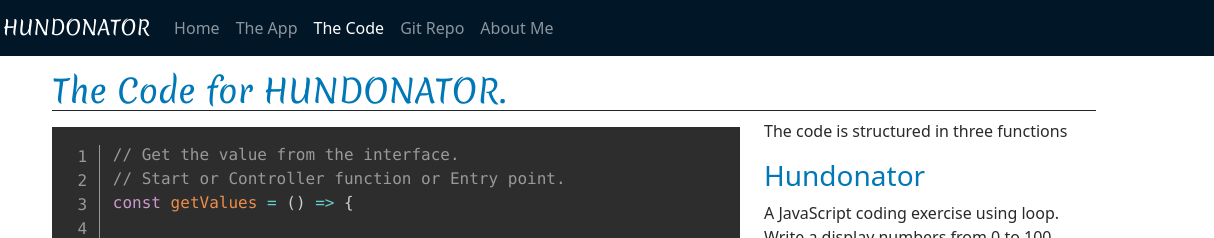
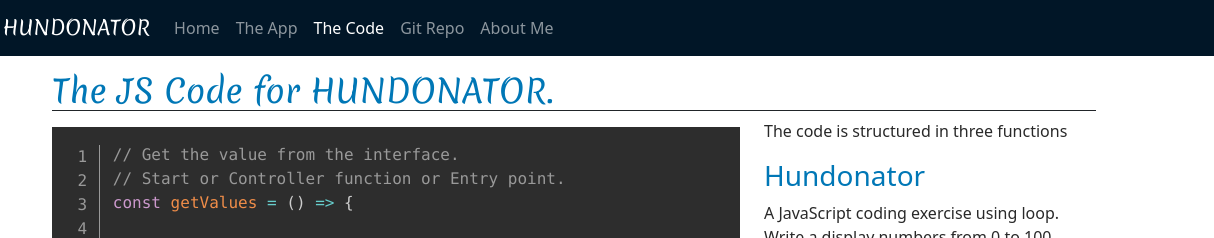
Before and after one commit to fyardlest1/Hundo, a plain HTML site: page code.html in a window 1280 px wide. Shown: the top 238 px of the page, 66-1280 px from the left. Drawn offline with nearby package versions, Linux system fonts and the light colour scheme; a web font is replaced by a local one.

Commit message:
Hundonator update

```diff
--- a/code.html
+++ b/code.html
@@ -58,7 +58,7 @@
     <!-- Container Body of the Site -->
     <main class="flex-shrink-0">
        <div class="container py-4 px-5 mt-5">
-           <h2 class="border-1 border-bottom border-dark logoFont">The Code for HUNDONATOR.</h2>
+           <h2 class="border-1 border-bottom border-dark logoFont">The JS Code for HUNDONATOR.</h2>
            <div class="row row-cols-1 row-cols-lg-2">
                <div class="col-lg-8">
                    <pre class='line-numbers'>
```
